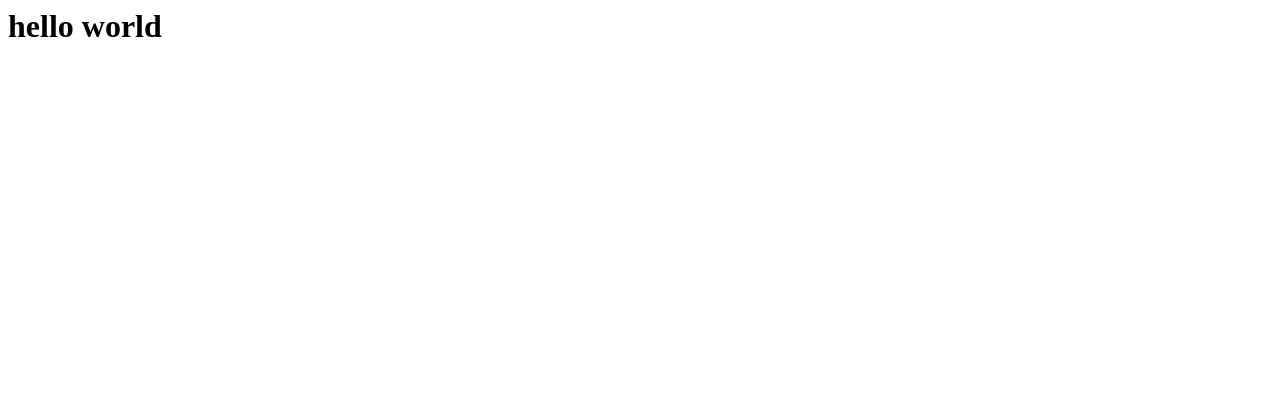
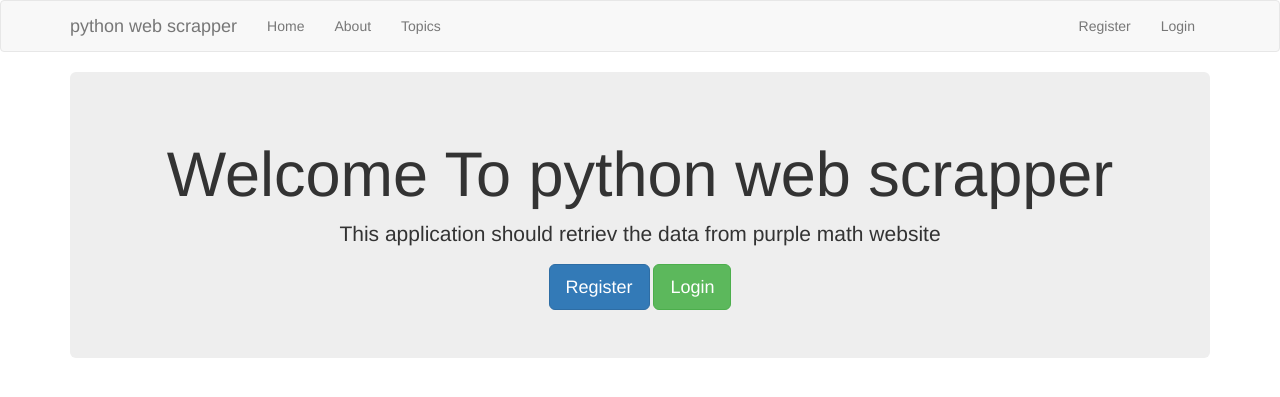
Before and after one commit to abdulhameed89/PythonWebScraper, a Flask app: page / in a window 1280 px wide. Before the commit the part shown is almost empty. Shown: the top 397 px of the page. Run offline with Flask 2, Linux system fonts and the light colour scheme; some libraries are stand-ins or nearby versions.

Commit message:
add home page

```diff
--- a/templates/home.html
+++ b/templates/home.html
@@ -1 +1,12 @@
-<h1>hello world</h1>
+{% extends 'layout.html' %}
+
+{% block body %}
+  <div class="jumbotron text-center">
+    <h1>Welcome To python web scrapper</h1>
+    <p class="lead">This application should retriev the data from purple math website</p>
+    {% if session.logged_in == NULL %}
+      <a href="/register" class="btn btn-primary btn-lg">Register</a>
+      <a href="/login" class="btn btn-success btn-lg">Login</a>
+    {% endif %}
+  </div>
+{% endblock %}
```
